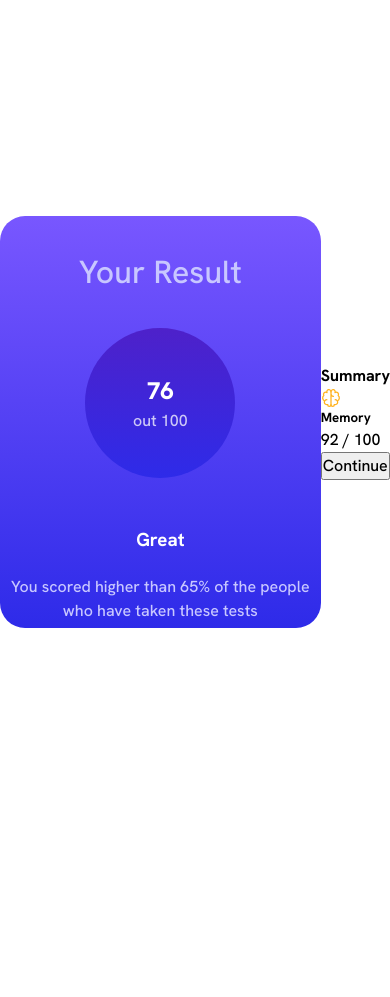
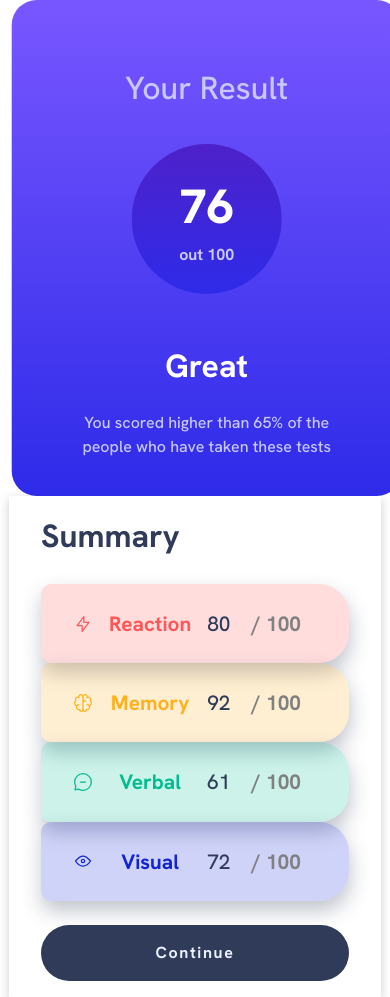
Before and after one commit to breteo/result-summary, a website built with Vite: page index.html in a window 390 px wide. Before the commit the page ends 844 px from the top, so only its background shows below. Built offline with nearby package versions, Linux system fonts and the light colour scheme.

Commit message:
added responsivity

```diff
--- a/index.html
+++ b/index.html
@@ -17,11 +17,11 @@
       <div class="result-wrapper">
         <h1 class="result-wrapper-title"> Your Result</h1>
         <div class="score">
-          <h2>76 </h2>
-          <p> out 100</p>
+          <h2 class="score-main">76 </h2>
+          <p style="font-weight: bold;"> out 100</p>
         </div>
         <div class="result-stats">
-          <h3>Great</h3>
+          <h3 class="result-stats-title">Great</h3>
           <p>You scored higher than 65% of the people who have taken these tests</p>
         </div>
       </div>
@@ -31,10 +31,28 @@
         <h4>Summary</h4>
         <div class="categories">
 
-          <div class="item">
+          <div class="summary-item">
+            <img src="./assets/images/icon-reaction.svg" alt="reaction-icon" />
+            <h5> Reaction </h5>
+            <p class="summary-item-score"> 80 <span class="summary-item-outof"> / 100</span></p>
+          </div>
+
+          <div class="summary-item">
             <img src="./assets/images/icon-memory.svg" alt="memory-icon" />
             <h5> Memory </h5>
-            <p> 92 <span> / 100</span></p>
+            <p class="summary-item-score"> 92 <span class="summary-item-outof"> / 100</span></p>
+          </div>
+
+          <div class="summary-item">
+            <img src="./assets/images/icon-verbal.svg" alt="verbal-icon" />
+            <h5> Verbal </h5>
+            <p class="summary-item-score"> 61 <span class="summary-item-outof"> / 100</span></p>
+          </div>
+
+          <div class="summary-item">
+            <img src="./assets/images/icon-visual.svg" alt="visual-icon" />
+            <h5> Visual </h5>
+            <p class="summary-item-score"> 72 <span class="summary-item-outof"> / 100</span></p>
           </div>
         </div>
         <button class="button"> Continue </button>
--- a/style.css
+++ b/style.css
@@ -117,6 +117,8 @@ select {
 
 body {
     font-family: 'Hanken Grotesk', sans-serif;
+    min-height: 100vh;
+    max-width: 100%;
 }
 
 p {
@@ -132,11 +134,14 @@ p {
   display: flex;
   align-items: center;
   justify-content: center;
-
 }
 
 .result-wrapper {
+  display: flex;
+  flex-direction: column;
+  align-items: center;
   background: linear-gradient(to bottom, var(--Light-slate-blue), var(--Light-royal-blue));
+  padding: 2rem 3rem;
   border-radius: 25px;
 }
 
@@ -175,13 +180,18 @@ p {
     color: var(--Transparent-white-paragraphs);
 }
 
+.score-main {
+  font-size: 3rem;
+}
+
 .result-stats {
     margin-top: 3rem;
     text-align: center;
 }
 
 .result-stats h3 {
-    color: var(--White)
+    color: var(--White);
+    font-size: 2rem;
 }
 
 .result-stats p {
@@ -189,3 +199,108 @@ p {
     padding: 5px;
     color: var(--Light-lavender)
 }
+
+.summary-wrapper {
+  display: flex;
+  flex-direction: column;
+  padding: 1rem 2rem;
+  gap: 1.5rem;
+  box-shadow: 0 3px 10px rgb(0 0 0 / 0.2);
+}
+
+.summary-wrapper h4 {
+  color: var(--Dark-gray-blue);
+  font-size: 2rem;
+}
+
+.summary-item {
+  display: flex;
+  justify-content: space-between;
+  align-items: center;
+  gap: 1rem;
+  border-radius: 10px;
+  padding: 1.5rem 2rem;
+}
+
+.summary-item:nth-of-type(1){
+  color: var(--Light-red);
+  background-color: hsla(0, 100%, 67%, .2);
+}
+
+.summary-item:nth-of-type(2){
+  color: var(--Orangey-yellow);
+  background-color: hsla(39, 100%, 56%, .2);
+}
+
+.summary-item:nth-of-type(3){
+  color: var(--Green-teal);
+  background-color: hsla(166, 100%, 37%, .2);
+}
+
+.summary-item:nth-of-type(4){
+  color: var(--Cobalt-blue);
+  background-color: hsla(234, 85%, 45%, .2);
+}
+
+.summary-item h5 {
+  font-size: 1.3rem;
+}
+
+.summary-item-score {
+  color: var(--Dark-gray-blue);
+  font-size: 1.3rem;
+}
+
+.summary-item-outof {
+  color: grey;
+  font-size: 1.3rem;
+  font-weight: bolder;
+  padding: 1rem;
+}
+
+.button {
+  text-align: center;
+  color: var(--Pale-blue);
+  background-color: var(--Dark-gray-blue);
+  border-radius: 30px;
+  font-weight: bold;
+  padding: 1rem;
+  border: unset;
+  letter-spacing: .1rem;
+  transition: background-color 0.1s linear, color 0.1s linear;
+}
+
+.button:hover,
+.button:active {
+  background: var(--Dark-gray-blue);
+  background-image: linear-gradient(to bottom, var(--Light-slate-blue), var(--Light-royal-blue));
+  cursor: pointer;
+}
+
+@media( max-width: 976px){
+  main{
+    display: flex;
+    align-items: center;
+    justify-content: center;
+    flex: 1;
+  }
+
+  .container{
+    flex-direction: column;
+    justify-content: center;
+    align-self: center;
+  }
+
+  .result-wrapper{
+    flex: 2;
+    z-index: 1;
+    transform: translateX(3%);
+    justify-content: space-around;
+  }
+  .summary-item{
+    flex: 3;
+    border-top-right-radius: 30px;
+    border-bottom-right-radius: 30px;
+    box-shadow: 1px 10px 20px hsla(224, 30%, 27%, .3);;
+  }
+}
```
Lines whose indentation alone changed are shown as unchanged.
